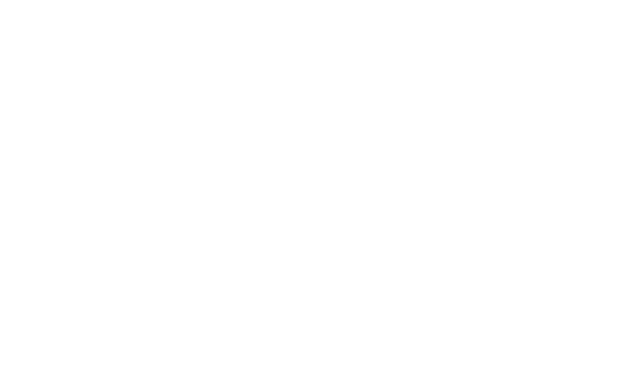
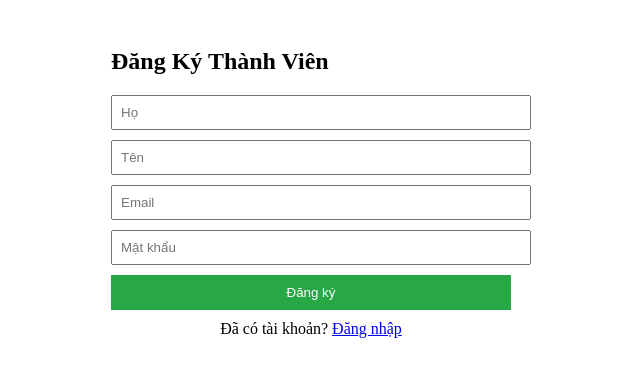
Before and after one commit to kaytlynnnguyen/frontend-nhom1-chieuthu4, a React (Create React App) app: page /register in a window 1280 px wide. Before the commit this address had no page. Shown: the top 376 px of the page, without its empty margins (329-969 px from the left). Built offline with nearby package versions, Linux system fonts and the light colour scheme.

Commit message:
them trang dang ky

```diff
--- a/src/App.js
+++ b/src/App.js
@@ -2,17 +2,17 @@ import React from 'react';
 import { BrowserRouter as Router, Routes, Route } from 'react-router-dom';
 import Login from './components/Login';
 import Home from './components/Home';
+import Register from './components/Register'; // 1. Import vào đây
 
 function App() {
   return (
     <Router>
       <div className="App">
         <Routes>
-          {/* Đường dẫn mặc định là trang chủ */}
           <Route path="/" element={<Home />} />
-
-          {/* Đường dẫn đến trang đăng nhập */}
           <Route path="/login" element={<Login />} />
+          {/* 2. Thêm tuyến đường cho trang đăng ký */}
+          <Route path="/register" element={<Register />} />
         </Routes>
       </div>
     </Router>
--- /dev/null
+++ b/src/components/Register.js
@@ -0,0 +1,57 @@
+import React, { useState } from 'react';
+import axios from 'axios';
+import { useNavigate, Link } from 'react-router-dom';
+
+const Register = () => {
+  const [formData, setFormData] = useState({
+    firstName: '',
+    lastName: '',
+    email: '',
+    password: ''
+  });
+  const navigate = useNavigate();
+
+  const { firstName, lastName, email, password } = formData;
+
+  // Hàm cập nhật dữ liệu khi user gõ phím
+  const onChange = (e) => setFormData({ ...formData, [e.target.name]: e.target.value });
+
+  const handleRegister = async (e) => {
+    e.preventDefault();
+    try {
+      // Gửi dữ liệu đăng ký lên Server
+      const res = await axios.post('http://localhost:5000/api/auth/register', formData);
+
+      alert(res.data.msg); // Hiện thông báo "Đăng ký thành công!"
+      navigate('/login');   // Chuyển sang trang Login để user đăng nhập
+    } catch (err) {
+      alert('Lỗi: ' + (err.response?.data?.msg || 'Đăng ký thất bại'));
+    }
+  };
+
+  return (
+    <div style={{ padding: '20px', maxWidth: '400px', margin: '0 auto' }}>
+      <h2>Đăng Ký Thành Viên</h2>
+      <form onSubmit={handleRegister}>
+        <input type="text" placeholder="Họ" name="lastName" value={lastName} onChange={onChange} required style={inputStyle} />
+        <br />
+        <input type="text" placeholder="Tên" name="firstName" value={firstName} onChange={onChange} required style={inputStyle} />
+        <br />
+        <input type="email" placeholder="Email" name="email" value={email} onChange={onChange} required style={inputStyle} />
+        <br />
+        <input type="password" placeholder="Mật khẩu" name="password" value={password} onChange={onChange} required style={inputStyle} />
+        <br />
+        <button type="submit" style={btnStyle}>Đăng ký</button>
+      </form>
+      <p style={{ textAlign: 'center', marginTop: '10px' }}>
+        Đã có tài khoản? <Link to="/login">Đăng nhập</Link>
+      </p>
+    </div>
+  );
+};
+
+// CSS nhanh cho đẹp hơn chút
+const inputStyle = { width: '100%', padding: '8px', marginBottom: '10px' };
+const btnStyle = { width: '100%', padding: '10px', backgroundColor: '#28a745', color: '#fff', border: 'none', cursor: 'pointer' };
+
+export default Register;
```
